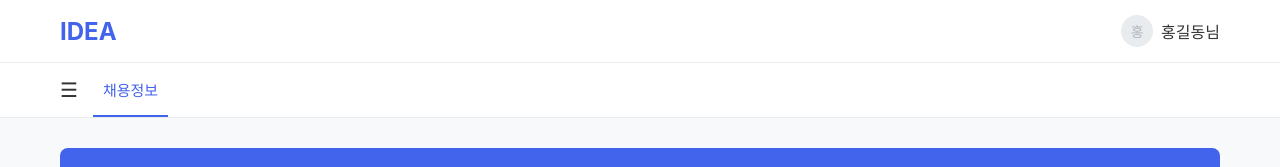
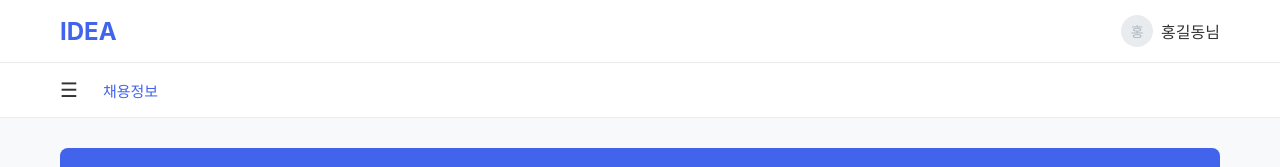
Before and after one commit to Bakiwoom/IDEA-frontend, a React (Create React App) app: page / in a window 1280 px wide. Shown: the top 167 px of the page. Built offline with nearby package versions, Linux system fonts and the light colour scheme.

Commit message:
border-bottom 주석

```diff
--- a/src/assets/css/main/Main.module.css
+++ b/src/assets/css/main/Main.module.css
@@ -55,7 +55,7 @@ body {
 
 .navMenu a.active {
     color: #4263eb;
-    border-bottom: 2px solid #4263eb;
+    /* border-bottom: 2px solid #4263eb; */
 }
 
 /* 배너 스타일 */
```
